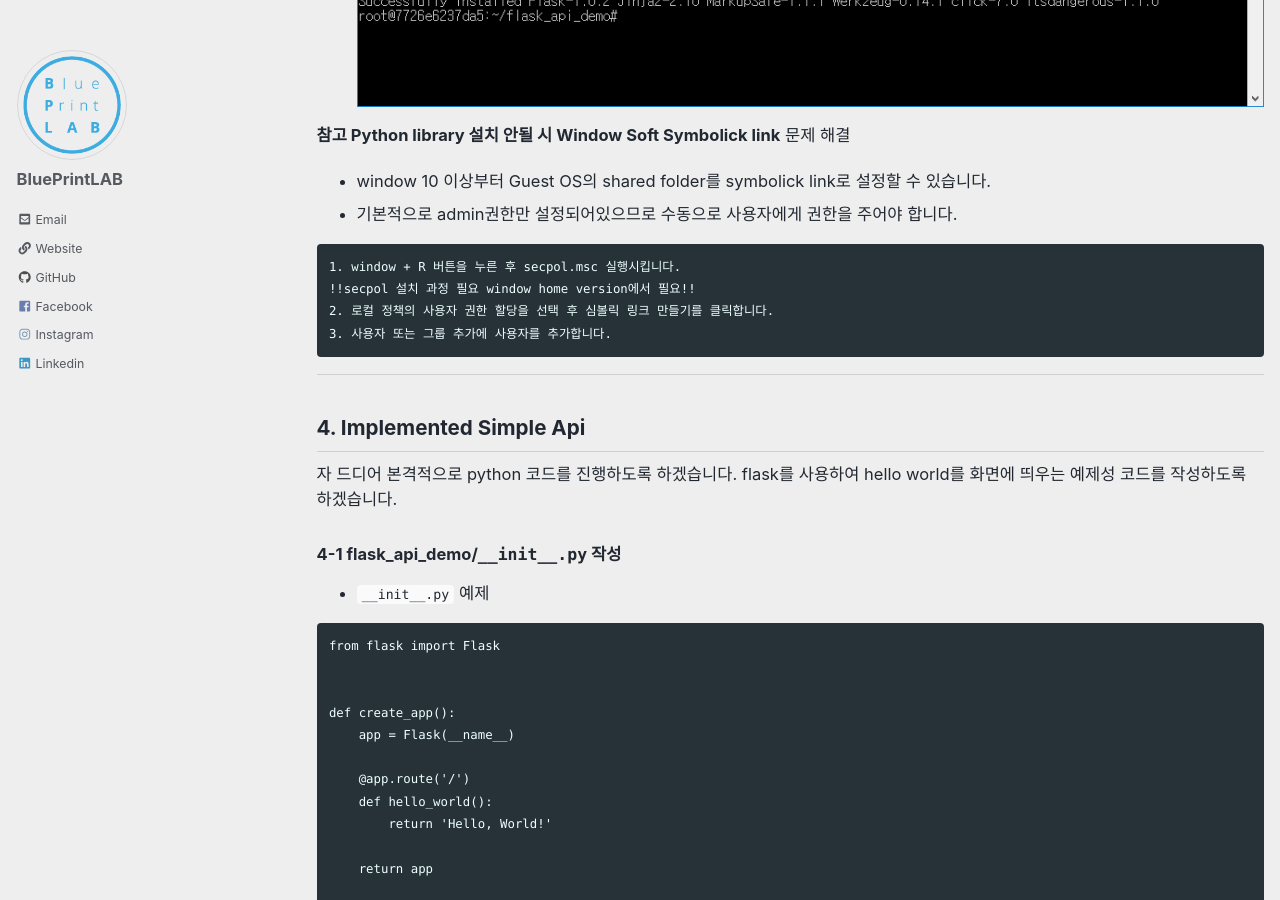
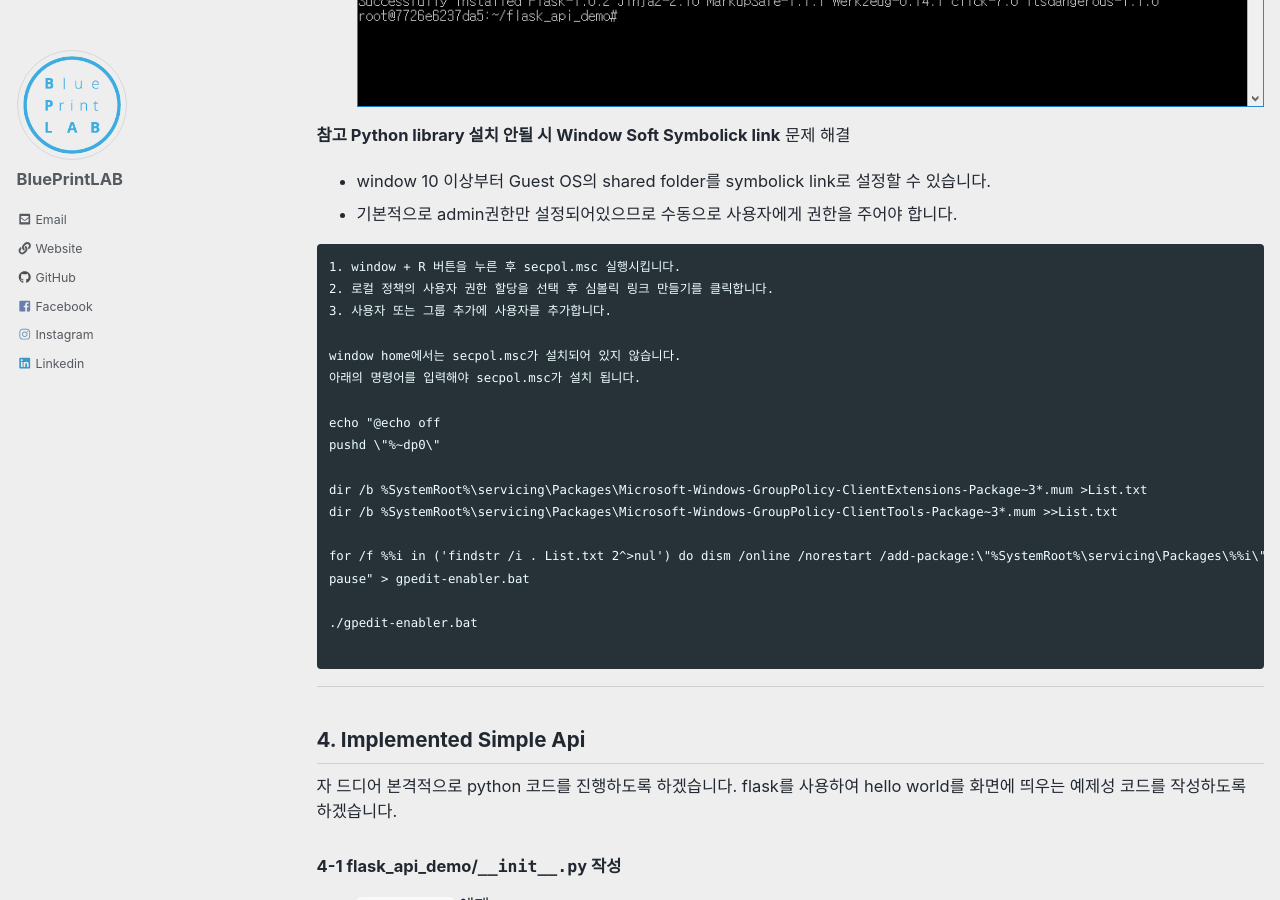
Before and after one commit to bplab/tech-blog, a Jekyll site: the page built from _posts/2019-03-17-tech_blog_flask_api_demo_1.md, in a window 1280 px wide and 900 px high, scrolled down 5935 px. Built offline with Jekyll 4.4.1, drawn with Linux system fonts in a browser that asks for light colours; cached includes are drawn as plain includes; comment, search, counter and statistics services are not loaded.

Commit message:
Added install secpol.msc

````diff
--- a/_posts/2019-03-17-tech_blog_flask_api_demo_1.md
+++ b/_posts/2019-03-17-tech_blog_flask_api_demo_1.md
@@ -211,9 +211,23 @@ requirements에 있는 package를 설치합니다.
 
 ```
 1. window + R 버튼을 누른 후 secpol.msc 실행시킵니다.
-!!secpol 설치 과정 필요 window home version에서 필요!!
 2. 로컬 정책의 사용자 권한 할당을 선택 후 심볼릭 링크 만들기를 클릭합니다.
 3. 사용자 또는 그룹 추가에 사용자를 추가합니다.
+
+window home에서는 secpol.msc가 설치되어 있지 않습니다.
+아래의 명령어를 입력해야 secpol.msc가 설치 됩니다.
+
+echo "@echo off
+pushd \"%~dp0\"
+
+dir /b %SystemRoot%\servicing\Packages\Microsoft-Windows-GroupPolicy-ClientExtensions-Package~3*.mum >List.txt
+dir /b %SystemRoot%\servicing\Packages\Microsoft-Windows-GroupPolicy-ClientTools-Package~3*.mum >>List.txt
+
+for /f %%i in ('findstr /i . List.txt 2^>nul') do dism /online /norestart /add-package:\"%SystemRoot%\servicing\Packages\%%i\"
+pause" > gpedit-enabler.bat
+
+./gpedit-enabler.bat
+
 ```
 - - -
 
````
